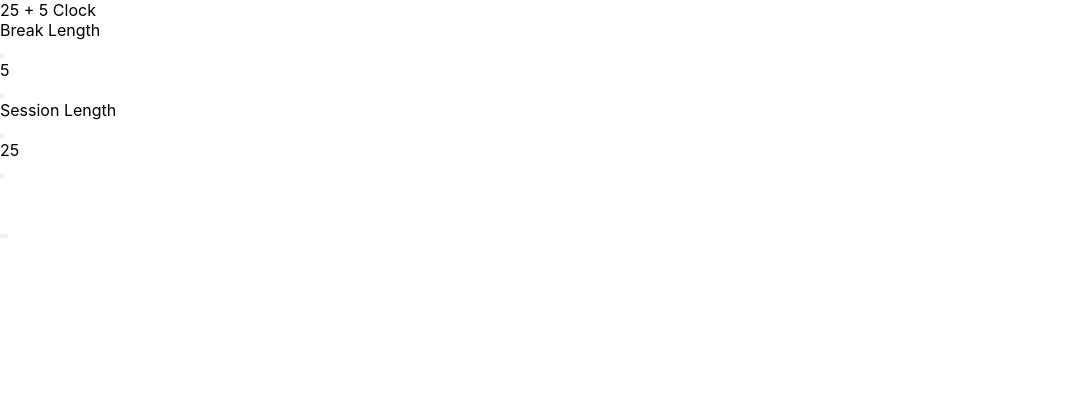
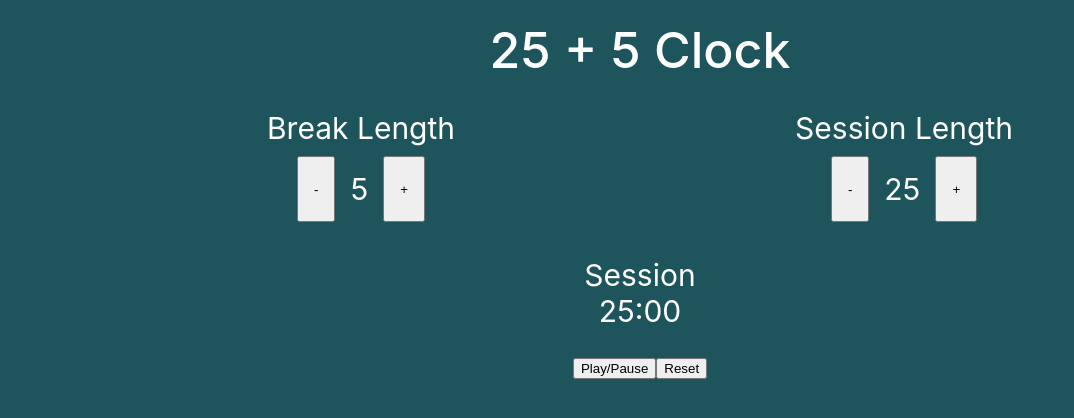
Before and after one commit to KingKumar9/pomodoro-clock, a React (Create React App) app: page / in a window 1280 px wide. Shown: the top 418 px of the page, without its empty margins (0-1074 px from the left). Built offline with nearby package versions, Linux system fonts and the light colour scheme.

Commit message:
complete overhaul

```diff
--- a/package.json
+++ b/package.json
@@ -4,12 +4,14 @@
   "version": "0.1.0",
   "private": true,
   "dependencies": {
+    "bootstrap": "^5.1.3",
     "gh-pages": "^3.2.3",
     "jquery": "^3.6.0",
     "react": "^17.0.2",
     "react-countdown": "^2.3.2",
     "react-dom": "^17.0.2",
-    "react-scripts": "4.0.3"
+    "react-scripts": "4.0.3",
+    "sass": "^1.44.0"
   },
   "scripts": {
     "start": "react-scripts start",
--- a/src/App.css
+++ b/src/App.css
@@ -1,81 +1,158 @@
-* {
-  padding: 0;
-  margin: 0;
-  box-sizing: border-box;
+.container {
+  display: -webkit-box;
+  display: -ms-flexbox;
+  display: flex;
+  -webkit-box-orient: vertical;
+  -webkit-box-direction: normal;
+      -ms-flex-direction: column;
+          flex-direction: column;
+  justify-items: center;
+  -ms-flex-line-pack: center;
+      align-content: center;
 }
 
-button:hover {
+body {
+  background: #1e555c;
+  color: white;
+  font-size: 30px;
+  text-align: center;
+}
+
+body #container {
+  display: -webkit-box;
+  display: -ms-flexbox;
+  display: flex;
+  height: 100vh;
+  -webkit-box-pack: center;
+      -ms-flex-pack: center;
+          justify-content: center;
+  -webkit-box-align: center;
+      -ms-flex-align: center;
+          align-items: center;
+}
+
+body #container .main-title {
+  font-size: 50px;
+  margin-bottom: 20px;
+}
+
+body #container .length-control {
+  width: 250px;
+}
+
+body #container button {
+  background: none;
+  outline: none;
+  border: none;
+  color: white;
   cursor: pointer;
 }
 
-h1, h3 {
+body #container .btn-level,
+body #container .length-control {
+  display: inline-block;
+}
+
+body #container .btn-level .btn-level:nth-child(3),
+body #container .length-control .btn-level:nth-child(3) {
+  width: 40px;
+}
+
+body #container .timer {
+  border: 7px solid #13353a;
+  margin: 20px auto 10px auto;
+  width: 270px;
+  height: 160px;
+  border-radius: 50px;
+  position: relative;
+}
+
+body #container .timer .timer-wrapper {
+  position: absolute;
+  width: 190px;
+  height: 110px;
+  left: 50%;
+  top: 50%;
+  margin-left: -95px;
+  margin-top: -57px;
+}
+
+body #container .timer #time-left {
+  font-family: digital;
+  font-size: 80px;
+}
+
+body #container .timer .timer-control button:active {
+  color: #13353a;
+}
+
+@media screen and (max-width: 500px) {
+  #container {
+    transform: scale(0.8);
+    -webkit-transform: scale(0.8);
+    -moz-transform: scale(0.8);
+    -ms-transform: scale(0.8);
+    -o-transform: scale(0.8);
+  }
+}
+
+.author {
   text-align: center;
-  text-transform: uppercase;
-  color: white;
+  font-family: Share Tech Mono, sans;
+  margin-top: 15px;
+  font-size: 14px;
+  color: #a50d0d;
+}
+
+.author a {
+  text-decoration: none;
+  color: #00264d;
+  line-height: 26px;
+}
+
+.lengthController {
+  margin: 10px;
+  display: -webkit-box;
+  display: -ms-flexbox;
+  display: flex;
+  -webkit-box-orient: horizontal;
+  -webkit-box-direction: normal;
+      -ms-flex-direction: row;
+          flex-direction: row;
+  -webkit-box-pack: center;
+      -ms-flex-pack: center;
+          justify-content: center;
+}
+
+.lengthControllers {
+  display: -webkit-box;
+  display: -ms-flexbox;
+  display: flex;
+  -webkit-box-orient: horizontal;
+  -webkit-box-direction: normal;
+      -ms-flex-direction: row;
+          flex-direction: row;
+  -webkit-box-pack: center;
+      -ms-flex-pack: center;
+          justify-content: center;
+  gap: 25%;
+}
+
+.btn-level {
+  padding: 15px;
+}
+
+.main-title {
+  font-size: 50px;
+  font-weight: 500;
+  padding: 20px;
+}
+
+.length-control {
   padding: 10px;
 }
 
-.container {
-  width: 100vw;
-  height: 100vh;
-  background-color: brown;
-  display: flex;
-  justify-content: center;
-  align-items: center;
+.timer {
+  padding: 15px;
 }
-
-.clock {
-  width: 70%;
-  height: 70%;
-  background-color: blueviolet;
-  display: flex;
-  flex-direction: column;
-}
-
-.lengthContainer {
-  width: 100%;
-  background-color: blue;
-  padding: 15px;
-  display: flex;
-  flex-direction: row;
-  justify-content: center;
-}
-
-.length {
-  width: 100%;
-}
-
-.setters {
-  color: white;
-  padding: 10px;
-  display: flex;
-  flex-direction: row;
-  justify-content: center;
-  gap: 25px;
-}
-
-.valueIncrement {
-  width: 15px;
-  height: 15px;
-  background: none;
-  border: solid white;
-  border-width: 0 3px 3px 0;
-  display: inline-block;
-  transform: translateY(12px) rotate(-135deg);
-}
-
-.valueDecrement {
-  width: 15px;
-  height: 15px;
-  background: none;
-  border: solid white;
-  border-width: 0 3px 3px 0;
-  display: inline-block;
-  transform: translateY(3px) rotate(45deg);
-}
-
-.controlsContainer {
-  display: flex;
-  justify-content: center;
-  gap: 10px;
-}
+/*# sourceMappingURL=App.css.map */
--- /dev/null
+++ b/src/App.scss
@@ -0,0 +1,119 @@
+.container {
+  display: flex;
+  flex-direction: column;
+  justify-items: center;
+  align-content: center;
+}
+
+body {
+  background: #1e555c;
+  color: white;
+  font-size: 30px;
+  text-align: center;
+  #container {
+    display: flex;
+    height: 100vh;
+    justify-content: center;
+    align-items: center;
+    .main-title {
+      font-size: 50px;
+      margin-bottom: 20px;
+    }
+    .length-control {
+      width: 250px;
+    }
+    button {
+      background: none;
+      outline: none;
+      border: none;
+      color: white;
+      cursor: pointer;
+    }
+    .btn-level,
+    .length-control {
+      display: inline-block;
+      .btn-level:nth-child(3) {
+        width: 40px;
+      }
+    }
+    .timer {
+      border: 7px solid #13353a;
+      margin: 20px auto 10px auto;
+      width: 270px;
+      height: 160px;
+      border-radius: 50px;
+      position: relative;
+      .timer-wrapper {
+        position: absolute;
+        width: 190px;
+        height: 110px;
+        left: 50%;
+        top: 50%;
+        margin-left: -95px;
+        margin-top: -57px;
+      }
+      #time-left {
+        font-family: digital;
+        font-size: 80px;
+      }
+      .timer-control button:active {
+        color: #13353a;
+      }
+    }
+  }
+}
+
+@media screen and (max-width: 500px) {
+  #container {
+    transform: scale(0.8);
+    -webkit-transform: scale(0.8);
+    -moz-transform: scale(0.8);
+    -ms-transform: scale(0.8);
+    -o-transform: scale(0.8);
+  }
+}
+
+.author {
+  text-align: center;
+  font-family: Share Tech Mono, sans;
+  margin-top: 15px;
+  font-size: 14px;
+  color: #a50d0d;
+  a {
+    text-decoration: none;
+    color: #00264d;
+    line-height: 26px;
+  }
+}
+
+.lengthController {
+  margin: 10px;
+  display: flex;
+  flex-direction: row;
+  justify-content: center;
+}
+
+.lengthControllers {
+  display: flex;
+  flex-direction: row;
+  justify-content: center;
+  gap: 25%;
+}
+
+.btn-level {
+  padding: 15px;
+}
+
+.main-title {
+  font-size: 50px;
+  font-weight: 500;
+  padding: 20px;
+}
+
+.length-control {
+  padding: 10px;
+}
+
+.timer {
+  padding: 15px;
+}
--- a/src/newApp.js
+++ b/src/newApp.js
@@ -1,7 +1,8 @@
 /* eslint-disable jsx-a11y/heading-has-content */
 /* eslint-disable no-eval */
 import React from 'react';
-import './App.css';
+import './App.css'
+import './App.scss';
 import TimerLengthControl from './timerLengthControl';
 
 const accurateInterval = function (fn, time) {
@@ -169,8 +170,9 @@ class Timer extends React.Component {
   }
   render() {
     return (
-      <div>
+      <div className="container">
         <div className="main-title">25 + 5 Clock</div>
+        <div className='lengthControllers'>
           <TimerLengthControl
             addID="break-increment"
             length={this.state.brkLength}
@@ -189,6 +191,8 @@ class Timer extends React.Component {
             title="Session Length"
             titleID="session-label"
           />
+        </div>
+
         <div className="timer" style={this.state.alarmColor}>
           <div className="timer-wrapper">
             <div id="timer-label">{this.state.timerType}</div>
@@ -197,11 +201,10 @@ class Timer extends React.Component {
         </div>
         <div className="timer-control">
           <button id="start_stop" onClick={this.timerControl}>
-            <i className="fa fa-play fa-2x" />
-            <i className="fa fa-pause fa-2x" />
+            Play/Pause
           </button>
           <button id="reset" onClick={this.reset}>
-            <i className="fa fa-refresh fa-2x" />
+            Reset
           </button>
         </div>
 
--- a/src/timerLengthControl.js
+++ b/src/timerLengthControl.js
@@ -1,4 +1,6 @@
 import React from 'react'
+import './App.css'
+import './App.scss';
 
 // COMPONENTS:
 class TimerLengthControl extends React.Component {
@@ -6,13 +8,14 @@ class TimerLengthControl extends React.Component {
       return (
         <div className="length-control">
           <div id={this.props.titleID}>{this.props.title}</div>
+          <div className='lengthController'>
             <button
                 className="btn-level"
                 id={this.props.minID}
                 onClick={this.props.onClick}
                 value="-"
             >
-            <i className="fa fa-arrow-down fa-2x" />
+                -
             </button>
             <div className="btn-level" id={this.props.lengthID}>
                 {this.props.length}
@@ -23,8 +26,9 @@ class TimerLengthControl extends React.Component {
                 onClick={this.props.onClick}
                 value="+"
             >
-            <i className="fa fa-arrow-up fa-2x" />
+                +
             </button>
+          </div>
         </div>
       );
     }
```
Also changed, not shown: 2 other files (tests, documents, lock files or other folders). Lines whose indentation alone changed are shown as unchanged.
